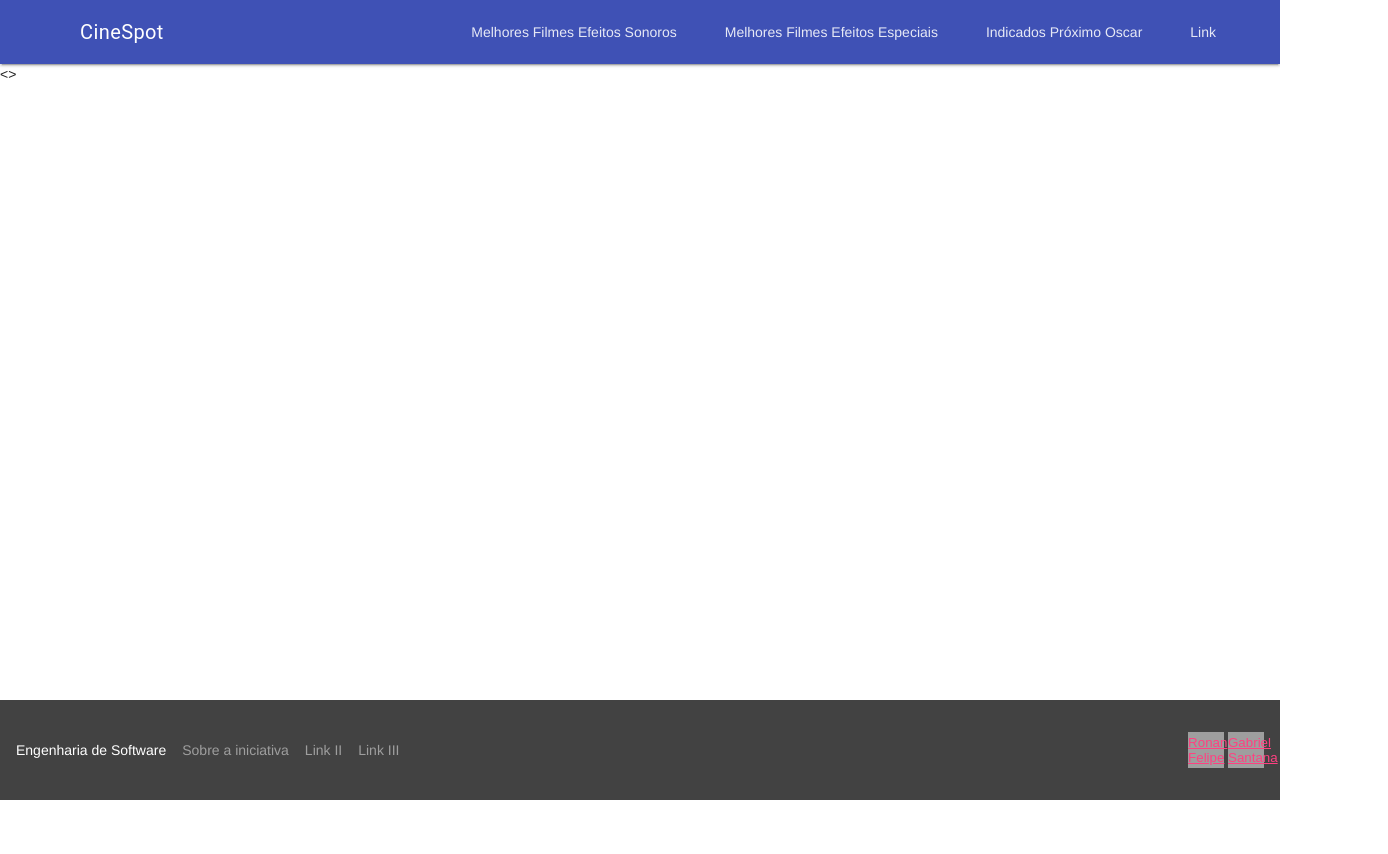
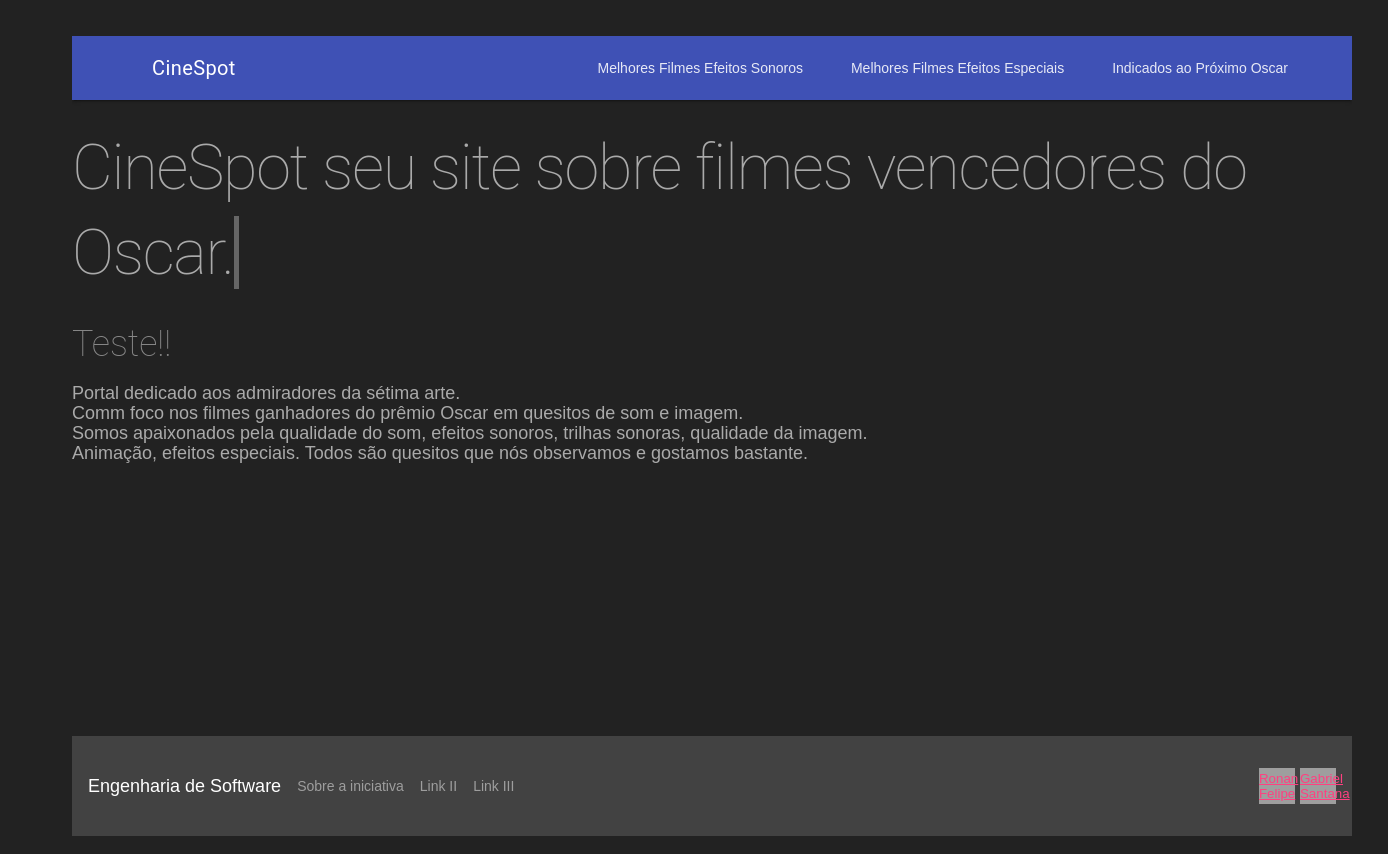
Before and after one commit to Foxsus/MovieList, a plain HTML site: page index.html in a window 1280 px wide. Shown: the whole page, 1388 px wide, since content can reach past the window. Before the commit the page ends 800 px from the top, so only its background shows below. Drawn offline with Linux system fonts and the light colour scheme.

Commit message:
Adicionando animações.

```diff
--- /dev/null
+++ b/css/style.css
@@ -0,0 +1,21 @@
+html,body {
+    font-family: 'Raleway', sans-serif;
+    padding: 1em 2em;
+    font-size: 18px;
+    background: #222;
+    color: #aaa
+}
+
+h1,h2 {
+    font-weight: 200;
+    margin: 0.4em 0;
+}
+
+h1 {
+    font-size: 3.5em;
+}
+
+h2 {
+    color: #888;
+    font-size: 2em;
+}
--- a/index.html
+++ b/index.html
@@ -6,6 +6,8 @@
     <meta name="viewport" content="width=device-width, initial-scale=1">
     <link rel="stylesheet" type="text/css" href="js/material.min.css">
     <link rel="stylesheet" type="text/css" href="js/material.css">
+    <link rel="stylesheet" type="text/css" href="css/style.css">
+    <script src="js/script.js"></script>
     <!--<link rel="stylesheet" type="text/css" href="js/material.min.css.map">-->
     <link rel="stylesheet" href="https://fonts.googleapis.com/icon?family=Material+Icons">
     <script src="js/material.js"></script>
@@ -26,23 +28,32 @@
                 <nav class="mdl-navigation mdl-layout--large-screen-only">
                     <a class="mdl-navigation__link" href="">Melhores Filmes Efeitos Sonoros</a>
                     <a class="mdl-navigation__link" href="">Melhores Filmes Efeitos Especiais</a>
-                    <a class="mdl-navigation__link" href="">Indicados Próximo Oscar</a>
-                    <a class="mdl-navigation__link" href="">Link</a>
+                    <a class="mdl-navigation__link" href="">Indicados ao Próximo Oscar</a>
                 </nav>
             </div>
         </header>
         <div class="mdl-layout__drawer">
             <span class="mdl-layout-title">Title</span>
             <nav class="mdl-navigation">
-                <a class="mdl-navigation__link" href="">Link</a>
-                <a class="mdl-navigation__link" href="">Link</a>
-                <a class="mdl-navigation__link" href="">Link</a>
-                <a class="mdl-navigation__link" href="">Link</a>
+                <a class="mdl-navigation__link" href="">Melhores Filmes Efeitos Sonoros</a>
+                <a class="mdl-navigation__link" href="">Melhores Filmes Efeitos Especiais</a>
+                <a class="mdl-navigation__link" href="">Indicados ao Próximo Oscar</a>
             </nav>
         </div>
         <main class="mdl-layout__content">
             <div class="page-content">
-                <>
+                <div>
+                    <h1>
+                        CineSpot seu site sobre filmes
+                        <span class="txt-rotate" data-period="2000" data-rotate='["vencedores do Oscar.", "com foco em som e imagem!!"]'></span>
+                    </h1>
+                    <h2>Teste!!</h2>
+                </div>
+                Portal dedicado aos admiradores da sétima arte. <br>
+                Comm foco nos filmes ganhadores do prêmio Oscar em quesitos de som e imagem. <br>
+                Somos apaixonados pela qualidade do som, efeitos sonoros, trilhas sonoras, qualidade da imagem. <br>
+                Animação, efeitos especiais. Todos são quesitos que nós observamos e gostamos bastante. <br>
+
             </div>
         </main>
         <footer class="mdl-mini-footer">
--- /dev/null
+++ b/js/script.js
@@ -0,0 +1,56 @@
+var TxtRotate = function(el, toRotate, period) {
+    this.toRotate = toRotate;
+    this.el = el;
+    this.loopNum = 0;
+    this.period = parseInt(period, 10) || 2000;
+    this.txt = '';
+    this.tick();
+    this.isDeleting = false;
+};
+
+TxtRotate.prototype.tick = function() {
+    var i = this.loopNum % this.toRotate.length;
+    var fullTxt = this.toRotate[i];
+
+    if (this.isDeleting) {
+        this.txt = fullTxt.substring(0, this.txt.length - 1);
+    } else {
+        this.txt = fullTxt.substring(0, this.txt.length + 1);
+    }
+
+    this.el.innerHTML = '<span class="wrap">'+this.txt+'</span>';
+
+    var that = this;
+    var delta = 300 - Math.random() * 100;
+
+    if (this.isDeleting) { delta /= 2; }
+
+    if (!this.isDeleting && this.txt === fullTxt) {
+        delta = this.period;
+        this.isDeleting = true;
+    } else if (this.isDeleting && this.txt === '') {
+        this.isDeleting = false;
+        this.loopNum++;
+        delta = 500;
+    }
+
+    setTimeout(function() {
+        that.tick();
+    }, delta);
+};
+
+window.onload = function() {
+    var elements = document.getElementsByClassName('txt-rotate');
+    for (var i=0; i<elements.length; i++) {
+        var toRotate = elements[i].getAttribute('data-rotate');
+        var period = elements[i].getAttribute('data-period');
+        if (toRotate) {
+            new TxtRotate(elements[i], JSON.parse(toRotate), period);
+        }
+    }
+    // INJECT CSS
+    var css = document.createElement("style");
+    css.type = "text/css";
+    css.innerHTML = ".txt-rotate > .wrap { border-right: 0.08em solid #666 }";
+    document.body.appendChild(css);
+};
```
Also changed, not shown: README.md.
